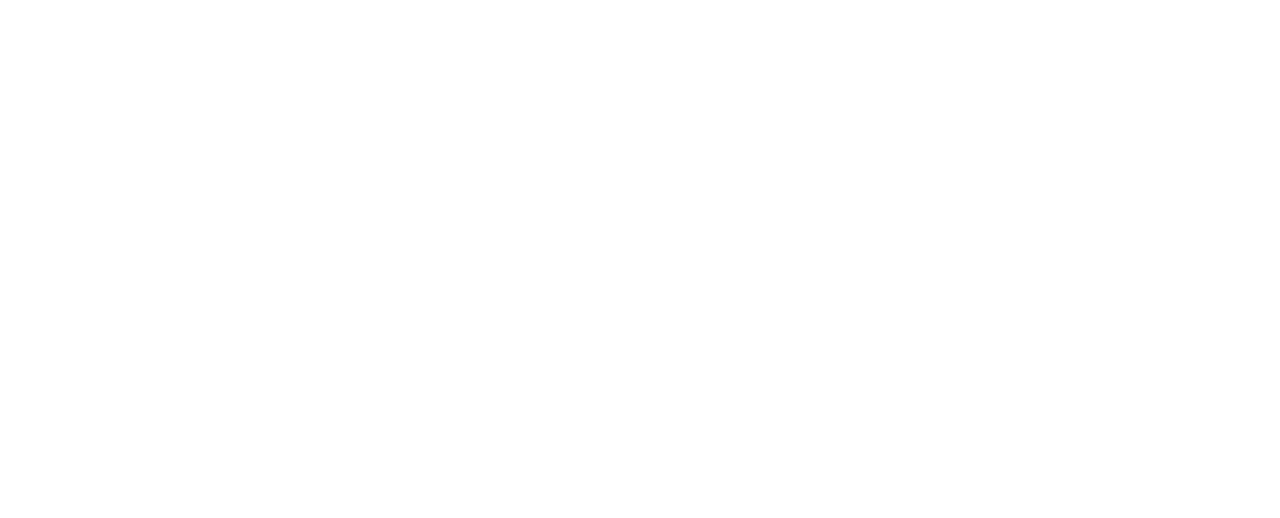
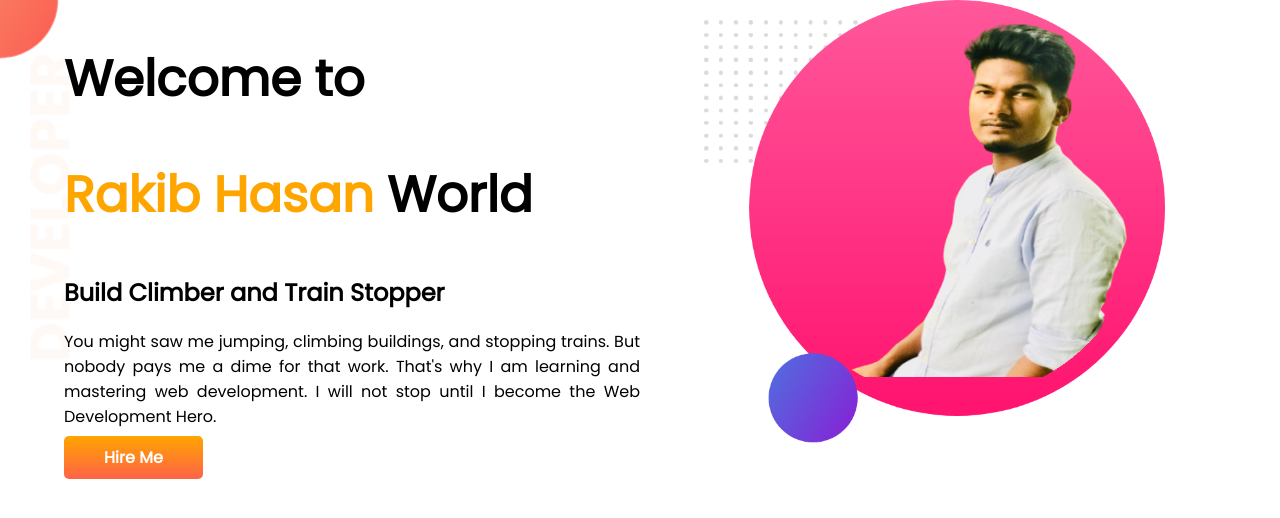
Before and after one commit to rakibtweets/developer-portfolio, a plain HTML site: page index.html in a window 1280 px wide. Drawn offline with Linux system fonts and the light colour scheme.

Commit message:
my first portfolio

```diff
--- a/index.html
+++ b/index.html
@@ -1,14 +1,35 @@
 <!DOCTYPE html>
 <html lang="en">
+
 <head>
     <meta charset="UTF-8">
     <meta http-equiv="X-UA-Compatible" content="IE=edge">
     <meta name="viewport" content="width=device-width, initial-scale=1.0">
     <title>Rakib Portfolio</title>
+    <link rel="preconnect" href="https://fonts.googleapis.com">
+    <link rel="preconnect" href="https://fonts.gstatic.com" crossorigin>
+    <link href="https://fonts.googleapis.com/css2?family=Poppins&display=swap" rel="stylesheet">
     <link rel="stylesheet" href="style.css">
 </head>
+
 <body>
-
+    <section class="top-banner">
+        <div class="half-width">
+            <h1>Welcome to</h1>
+            <h1><span class="name-color">Rakib Hasan</span> World</h1>
+            <h2>Build Climber and Train Stopper</h2>
+            <p>You might saw me jumping, climbing buildings, and stopping trains. But nobody pays me a dime for that
+                work.
+                That's why I am learning and mastering web development. I will not stop until I become the Web
+                Development
+                Hero.</p>
+            <a class="link-button" href="https://www.facebook.com/RakibTweets/" target="_blank">Hire Me</a>
+        </div>
+        <div class="half-width">
+            <img src="images/rakib.png" alt="Picture of Rakib">
+        </div>
+    </section>
 
 </body>
+
 </html>
--- a/style.css
+++ b/style.css
@@ -0,0 +1,36 @@
+body {
+    font-family: "Poppins", sans-serif;
+    margin: 0;
+
+}
+h1{
+    font-size: 50px;
+}
+.name-color{
+    color: orange;
+}
+section{
+    display: flex;
+}
+p{
+    text-align: justify;
+}
+.half-width{
+    width: 50%;
+    padding-left: 5%;
+}
+.half-width img{
+    width: 80%;
+}
+.link-button{
+    text-decoration: none;
+    background-image:  linear-gradient(orange,tomato);
+    padding: 10px 40px;
+    color: white;
+    font-weight: 700;
+    border-radius: 5px;
+}
+.top-banner{
+    background-image: url(images/top-banner.png);
+    background-repeat: no-repeat;
+}
```
Also changed, not shown: images/dream-bg.png (added), images/exp-bg.png (added), images/jhankar.png (added), images/jhankar2.png (added), images/my-bg.png (added), images/my-bg2.png (added), images/rakib.png (added), images/top-banner.png (added).
